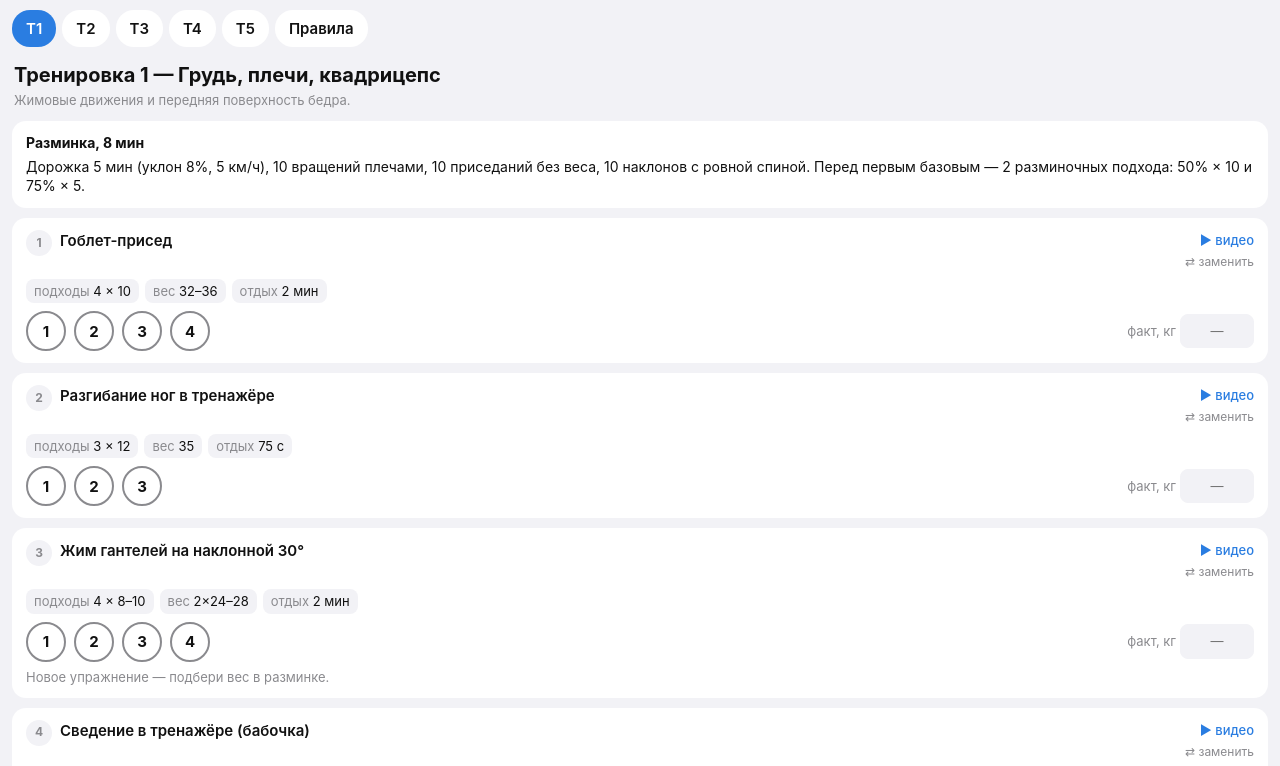
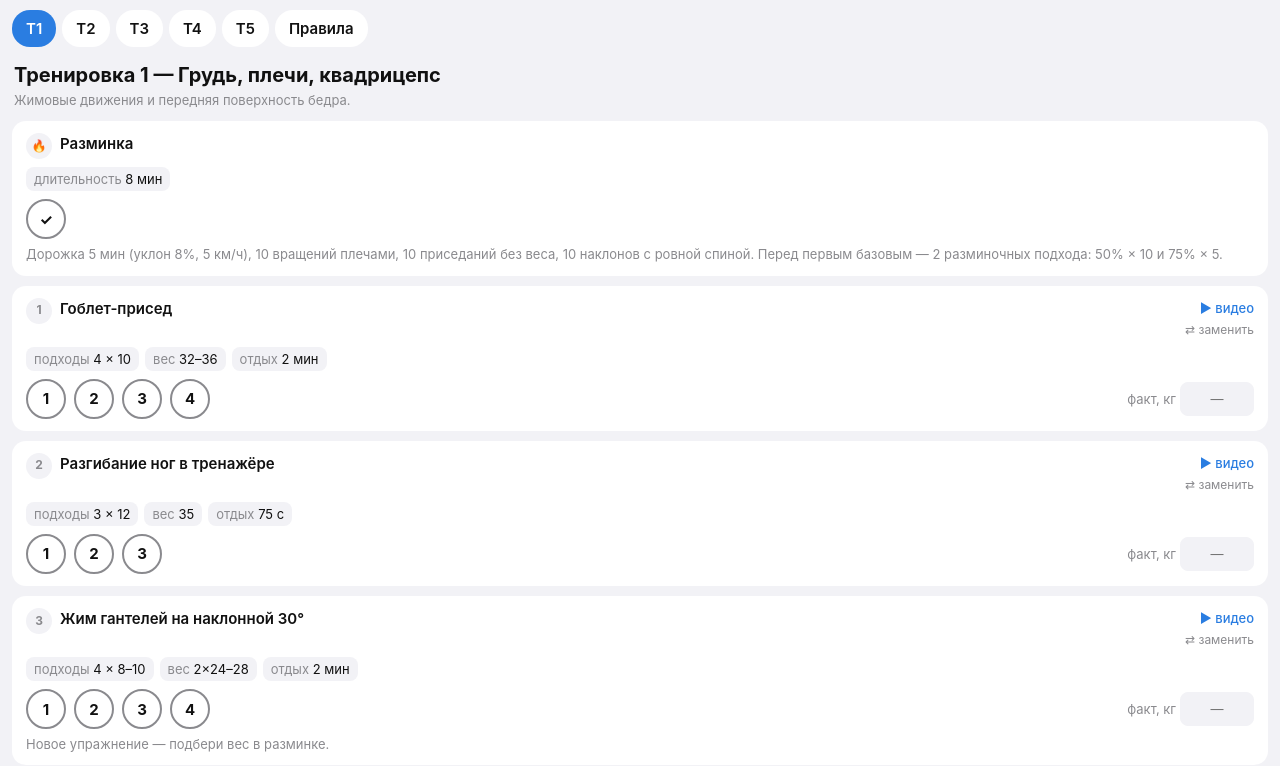
Before and after one commit to ipvshu/workout, a plain HTML site: page index.html in a window 1280 px wide. Shown: the top 766 px of the page. Drawn offline with Linux system fonts and the light colour scheme.

Commit message:
Update index.html

```diff
--- a/index.html
+++ b/index.html
@@ -89,6 +89,7 @@ const WARMUP = 'Дорожка 5 мин (уклон 8%, 5 км/ч), 10 вращ
 const WORKOUTS = [
   { id:'w1', short:'Т1', title:'Грудь, плечи, квадрицепс', focus:'Жимовые движения и передняя поверхность бедра.',
     ex:[
+      {n:'🔥', name:'Разминка', sets:1, reps:'8 мин', w:'—', rest:0, warm:true, note:WARMUP},
       {n:'1', name:'Гоблет-присед', sets:4, reps:'10', w:'32–36', rest:120, v:'dumbbell-goblet-squat',
         alt:[['Болгарские сплит-приседания с гантелями','2×12–16','dumbbell-bulgarian-split-squat','8–10 / нога'],['Сплит-присед с опорой','16–20','dumbbell-assisted-bulgarian-split-squat','10 / нога'],['Выпады с гантелями в ходьбе','2×16–20','lunge-walking','10 шагов / нога']]},
       {n:'2', name:'Разгибание ног в тренажёре', sets:3, reps:'12', w:'35', rest:75, v:'machine-leg-extension',
@@ -113,6 +114,7 @@ const WORKOUTS = [
   },
   { id:'w2', short:'Т2', title:'Спина и задняя поверхность', focus:'Тяги и разгибание таза. Румынскую тягу начинай легко.',
     ex:[
+      {n:'🔥', name:'Разминка', sets:1, reps:'8 мин', w:'—', rest:0, warm:true, note:WARMUP},
       {n:'1', name:'Тяга верхнего блока широким хватом', sets:4, reps:'8–10', w:'60', rest:120, v:'machine-pulldown',
         alt:[['Тяга верхнего блока обратным хватом','55–57,5','underhand-pulldown'],['Подтягивания в гравитроне','−5 кг противовеса','machine-assisted-pull-up','6–8']]},
       {n:'2', name:'Румынская тяга с гантелями', sets:4, reps:'10', w:'2×28 → 2×32', rest:120, v:'dumbbell-romanian-deadlift',
@@ -135,6 +137,7 @@ const WORKOUTS = [
   },
   { id:'w3', short:'Т3', title:'Ноги, ягодицы, плечи', focus:'Ягодицы и жим над головой. Первый подход в новых упражнениях — пробный.',
     ex:[
+      {n:'🔥', name:'Разминка', sets:1, reps:'8 мин', w:'—', rest:0, warm:true, note:WARMUP},
       {n:'1', name:'Присед с гантелями в опущенных руках', sets:4, reps:'10', w:'2×36–40', rest:120, v:'dumbbell-goblet-squat', approx:true, note:'Как гоблет, но гантели по бокам.',
         alt:[['Гоблет-присед','32–36','dumbbell-goblet-squat'],['Выпады с гантелями в ходьбе','2×16–20','lunge-walking','10 шагов / нога']]},
       {n:'2', name:'Ягодичный мост со штангой', sets:4, reps:'10–12', w:'старт 60', rest:120, v:'barbell-hip-thrust',
@@ -157,6 +160,7 @@ const WORKOUTS = [
   },
   { id:'w4', short:'Т4', title:'Верх тела', focus:'Объём на спину, грудь и руки. Ноги отдыхают.',
     ex:[
+      {n:'🔥', name:'Разминка', sets:1, reps:'8 мин', w:'—', rest:0, warm:true, note:WARMUP},
       {n:'1', name:'Подтягивания в гравитроне нейтральным хватом', sets:4, reps:'6–8', w:'−5 кг противовеса', rest:120, v:'machine-assisted-pull-up', approx:true,
         alt:[['Тяга верхнего блока широким хватом','60','machine-pulldown','8–10'],['Тяга верхнего блока обратным хватом','55–57,5','underhand-pulldown','8–10']]},
       {n:'2', name:'Жим гантелей лёжа', sets:4, reps:'8–10', w:'2×28–32', rest:120, v:'dumbbell-bench-press',
@@ -183,6 +187,7 @@ const WORKOUTS = [
   },
   { id:'w5', short:'Т5', title:'Финал: сила + круговая', focus:'Тяжелее и меньше повторов, потом функциональный круг.',
     ex:[
+      {n:'🔥', name:'Разминка', sets:1, reps:'8 мин', w:'—', rest:0, warm:true, note:WARMUP},
       {n:'1', name:'Гоблет-присед (тяжёлый)', sets:4, reps:'8', w:'36–40', rest:150, v:'dumbbell-goblet-squat',
         alt:[['Присед с гантелями в опущенных руках','2×40',null],['Разгибание ног в тренажёре','37,5–40','machine-leg-extension','10']]},
       {n:'2', name:'Жим гантелей на наклонной 30°', sets:4, reps:'6–8', w:'+2 кг к Т1', rest:150, v:'dumbbell-incline-bench-press',
@@ -301,7 +306,6 @@ function render(){
   st.sets = st.sets || {}; st.wt = st.wt || {};
   const meta = state.meta || {};
   let html = `<h1>Тренировка ${w.short.slice(1)} — ${esc(w.title)}</h1><p class="sub">${esc(w.focus)}</p>`;
-  html += `<div class="card info"><b>Разминка, 8 мин</b>${esc(WARMUP)}</div>`;
   w.ex.forEach((e0,i)=>{
     const e = eff(e0, st, i);
     const done = st.sets[i] || [];
@@ -309,12 +313,12 @@ function render(){
     html += `<div class="card ${allDone?'done-ex':''}">
       <div class="ex-head"><div class="num">${esc(e.n)}</div><div class="ex-title">${esc(e.name)}</div>
       <div class="acts">${e.v?`<button class="video" data-v="${e.v}">▶ видео${e.approx?' ≈':''}</button>`:''}${e0.alt?`<button class="swap ${e.swapped?'on':''}" data-i="${i}">⇄ заменить</button>`:''}</div></div>
-      <div class="meta">${e.circuit?`<div class="pill"><span>круги</span> ${e.sets}</div>`:`<div class="pill"><span>подходы</span> ${e.sets} × ${esc(e.reps)}</div><div class="pill"><span>вес</span> ${esc(e.w)}</div>`}<div class="pill"><span>отдых</span> ${restLabel(e.rest)}</div></div>`;
+      <div class="meta">${e.warm?`<div class="pill"><span>длительность</span> ${esc(e.reps)}</div>`:e.circuit?`<div class="pill"><span>круги</span> ${e.sets}</div>`:`<div class="pill"><span>подходы</span> ${e.sets} × ${esc(e.reps)}</div><div class="pill"><span>вес</span> ${esc(e.w)}</div>`}${e.warm?'':`<div class="pill"><span>отдых</span> ${restLabel(e.rest)}</div>`}</div>`;
     if (e.circuit) {
       html += `<ol class="circuit">${e.circuit.map(c=>`<li>${esc(c[0])}${c[1]?` <button class="video" data-v="${c[1]}">▶</button>`:''}</li>`).join('')}</ol>`;
     }
     html += `<div class="sets">`;
-    for (let s=0; s<e.sets; s++) html += `<button class="set ${done[s]?'done':''}" data-i="${i}" data-s="${s}">${s+1}</button>`;
+    for (let s=0; s<e.sets; s++) html += `<button class="set ${done[s]?'done':''}" data-i="${i}" data-s="${s}">${e.warm?'✓':s+1}</button>`;
     if (!e.circuit && e.w !== '—') html += `<label class="w-input">факт, кг <input inputmode="decimal" data-i="${i}" value="${esc(st.wt[i]||'')}" placeholder="—"></label>`;
     html += `</div>${e.note?`<div class="note">${esc(e.note)}</div>`:''}</div>`;
   });
```
